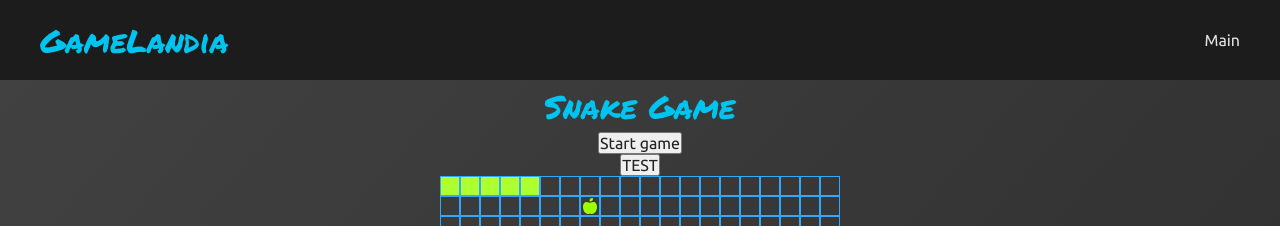
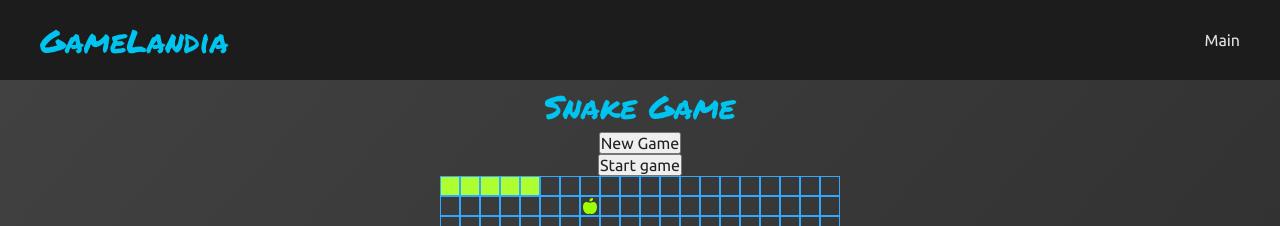
Before and after one commit to Nikitapil/gamelandia, a React (Create React App) app: page /gamelandia/snake in a window 1280 px wide. Shown: the top 226 px of the page. Built offline with nearby package versions, Linux system fonts and the light colour scheme.

Commit message:
snake demo v2

```diff
--- a/src/Pages/Snake.tsx
+++ b/src/Pages/Snake.tsx
@@ -5,7 +5,7 @@ import { SnakeBoardModel } from "../models/snake/SnakeBoardModel";
 import "../styles/snake.scss";
 export const Snake = () => {
   const [board, setBoard] = useState<SnakeBoardModel | null>(null);
-  const [gameOver, setGameOver] = useState("");
+  const [gameOver, setGameOver] = useState('');
   const [isClickAvailable, setIsClickAvailable] = useState(true)
   const [timer, setTimer] = useState(100)
   const [isNewGameButtonDisabled, setIsNewGameButtonDisabled] = useState(false)
@@ -13,7 +13,7 @@ export const Snake = () => {
 
 
   const onKeyPress = (e: React.KeyboardEvent) => {
-    if (board?.snake && isClickAvailable) {
+    if (board?.snake && isClickAvailable && !gameOver) {
       if (
         e.code === "ArrowRight" &&
         board.snake.direction !== ESnakeDirections.LEFT &&
@@ -74,7 +74,10 @@ export const Snake = () => {
   }
 
   const onStartGame = () => {
-
+      if (!isNewGameButtonDisabled) {
+        setIsNewGameButtonDisabled(true)
+        startMoving()
+      }
   };
 
   const onMove = () => {
@@ -92,6 +95,7 @@ export const Snake = () => {
   useEffect(() => {
     if (board?.gameOver) {
       setGameOver("GameOver");
+      setIsNewGameButtonDisabled(false)
       if (movingTimeOut.current) {
         clearInterval(movingTimeOut.current);
       }
@@ -101,8 +105,8 @@ export const Snake = () => {
   return (
     <div className="snake__container container" onKeyDown={onKeyPress}>
       <h2 className="snake__title">Snake Game</h2>
-      <button onClick={onStartGame}>Start game</button>
-      <button onClick={startMoving}>TEST</button>
+      {!isNewGameButtonDisabled && <button onClick={newGame}>New Game</button>}
+      {!gameOver && <button onClick={onStartGame}>Start game</button>}
       <p>{gameOver}</p>
       <SnakeBoard board={board} />
     </div>
--- a/src/components/snake/SnakeCell.tsx
+++ b/src/components/snake/SnakeCell.tsx
@@ -13,7 +13,7 @@ export const SnakeCell:FC<SnakeCellProps> = ({cell}) => {
     const classes = useMemo(() => {
         const base = 'snake-cell'
         if(cell.elem) {
-            return base + ' ' + 'with-snake'
+            return `${base} with-snake`
         }
         return base
     }, [cell.elem])
--- a/src/models/snake/SnakeElemModel.ts
+++ b/src/models/snake/SnakeElemModel.ts
@@ -1,4 +1,3 @@
-import { ESnakeDirections } from './../../constants/snake';
 import { SnakeCellModel } from './SnakeCellModel';
 import { SnakeModel } from './SnakeModel';
 export class SnakeElemModel {
```
